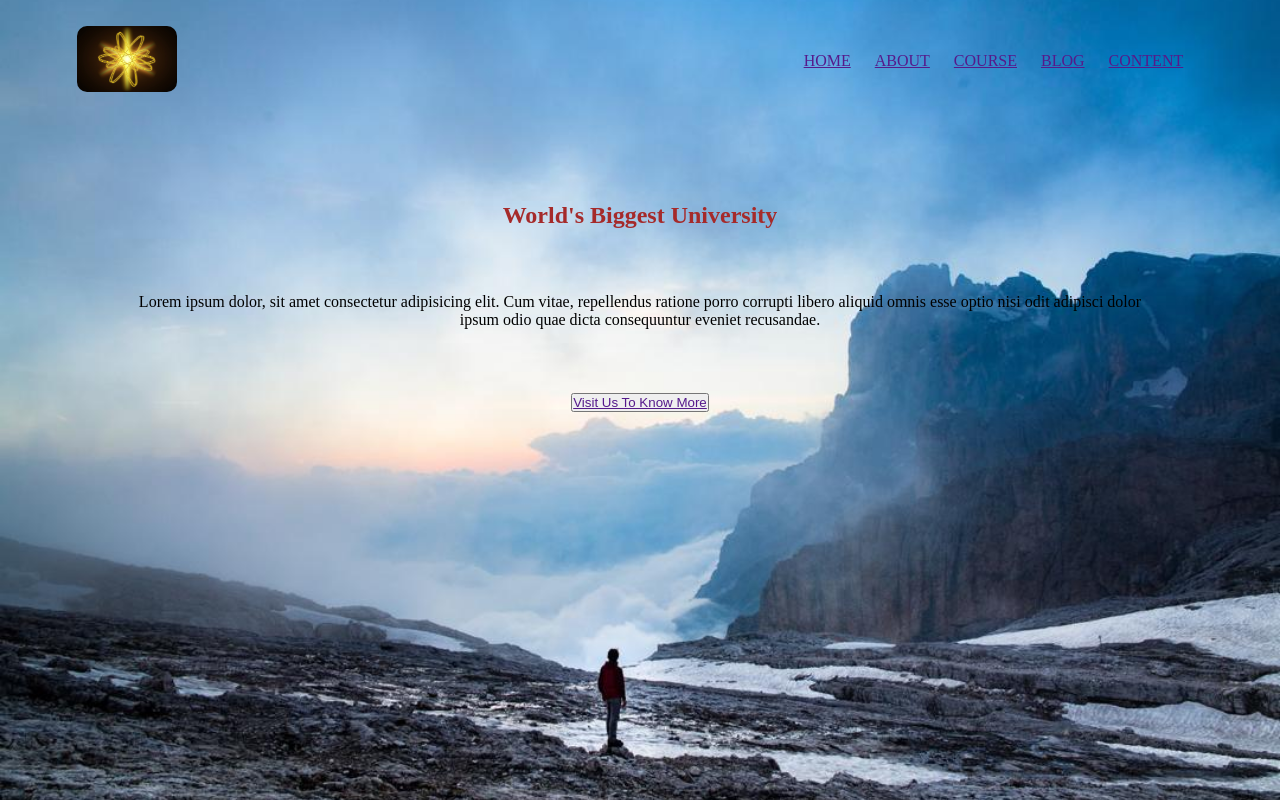
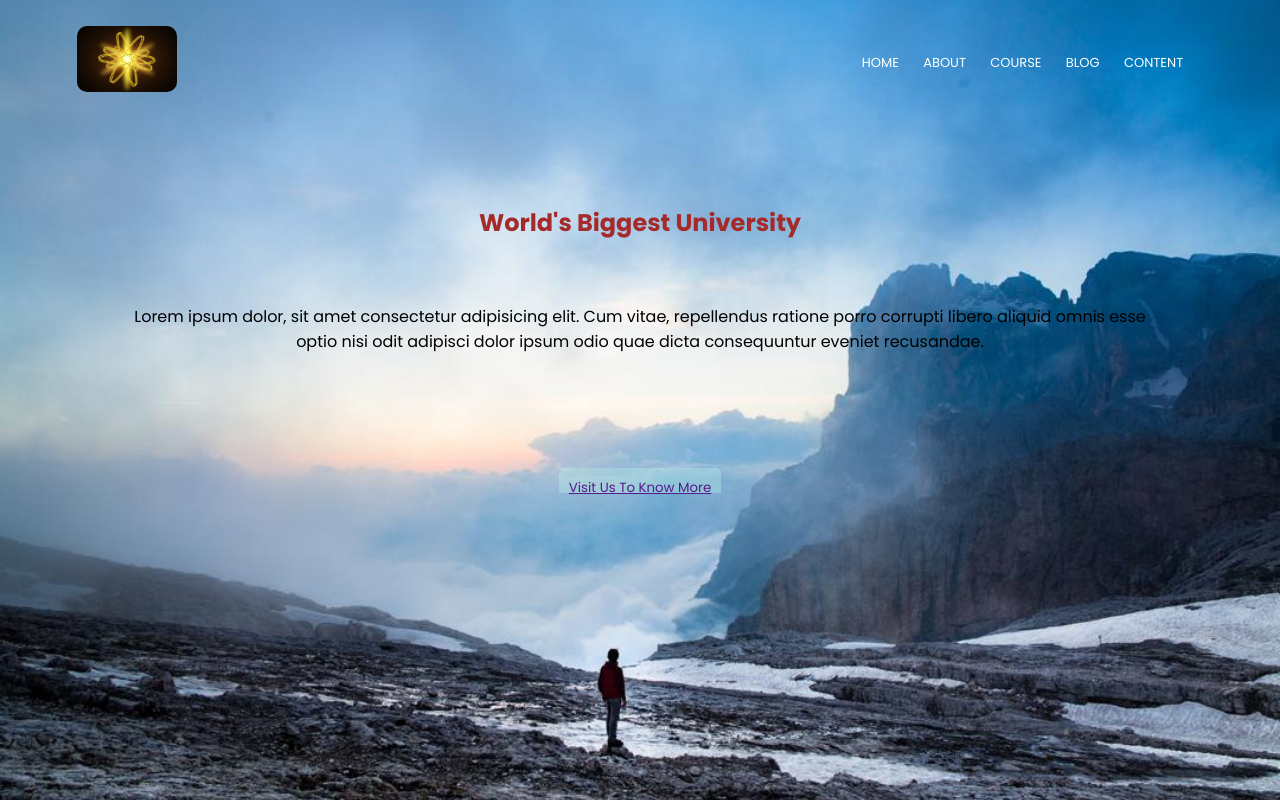
Before and after one commit to Kingsings01/html-css-website, a plain HTML site: page index.html in a window 1280 px wide. Drawn offline with Linux system fonts and the light colour scheme.

Commit message:
Html css website-HomePage

```diff
--- a/index.html
+++ b/index.html
@@ -3,6 +3,12 @@
   <head>
     <meta charset="UTF-8" />
     <meta name="viewport" content="width=device-width, initial-scale=1.0" />
+    <link rel="preconnect" href="https://fonts.googleapis.com" />
+    <link rel="preconnect" href="https://fonts.gstatic.com" crossorigin />
+    <link
+      href="https://fonts.googleapis.com/css2?family=Poppins:wght@100;200;300;400;500;600;700&family=Roboto&display=swap"
+      rel="stylesheet"
+    />
     <link rel="stylesheet" href="styles.css" />
     <title>Html & Css Website</title>
   </head>
@@ -20,7 +26,7 @@
           <li><a href="">CONTENT</a></li>
         </div>
       </nav>
-      <div class="ggg">
+      <div class="text-div">
         <h1>World's Biggest University</h1>
         <p>
           Lorem ipsum dolor, sit amet consectetur adipisicing elit. Cum vitae,
--- a/styles.css
+++ b/styles.css
@@ -1,6 +1,8 @@
 *{
   margin: 0;
   padding: 0;
+  font-family: 'Poppins', sans-serif;
+  /* font-family: 'Roboto', sans-serif; */
 }
 
  .header {
@@ -21,7 +23,7 @@ nav img {
   width: 100px;
   border-radius: 10px;
 }
-nav-links {
+.nav-links {
   flex: 1;
   text-align: right;
 }
@@ -36,8 +38,25 @@ nav li {
   display: inline-block;
   margin-right: 20px;
 }
+nav li::after {
+  content: '';
+  width: 0%;
+  height: 2px;
+  background: #f44336;
+  display: block;
+  margin: auto;
+  transition: 0.5s;
+}
+nav li:hover::after {
+  width: 100%;
+}
+.nav-links a {
+  color: white;
+  text-decoration: none;
+  font-size: 13px;
+}
 
-.ggg {
+.text-div {
   text-align: center;
   margin-top: 5rem;
   align-self: center;
@@ -49,7 +68,7 @@ div p {
   width: 80%;
   padding: 5% 10%;
 }
-/*
+
 .More-btn {
   padding: 10px 10px 0px 10px;
   border: none;
@@ -61,4 +80,6 @@ div p {
 }
 .More-btn:hover {
   background-color: rgba(211, 48, 48, 0.411);
-} */
+  transition: 0.5s;
+  /* color: white; */
+}
```
